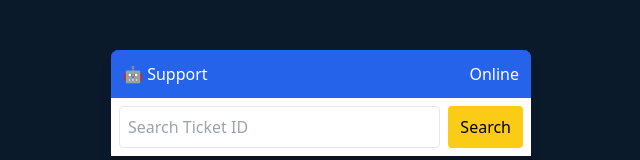
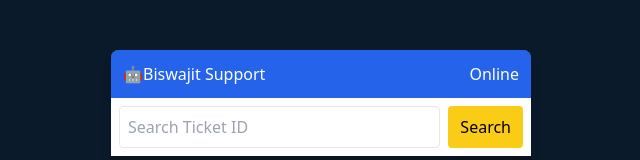
Before and after one commit to Jyotiranjan2023/Chatbot, a React (Vite) app: page / in a window 1280 px wide. Both pictures are taken after a click on the button "English". Shown: the top 160 px of the page, without its empty margins (319-959 px from the left). Built offline with nearby package versions, Linux system fonts and the light colour scheme.

Commit message:
Your third

```diff
--- a/src/components/ChatWindow.jsx
+++ b/src/components/ChatWindow.jsx
@@ -172,7 +172,7 @@ export default function ChatWindow() {
 
       {/* HEADER */}
       <div className="bg-blue-600 p-3 flex justify-between">
-        <span>🤖 Support</span>
+        <span>🤖Biswajit Support</span>
         <span>Online</span>
       </div>
 
```
